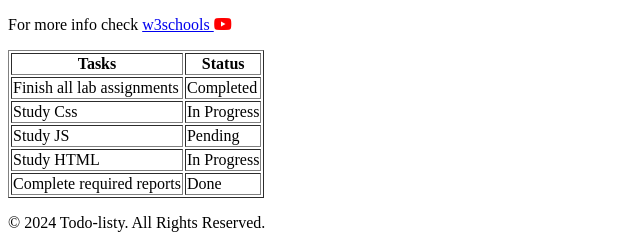
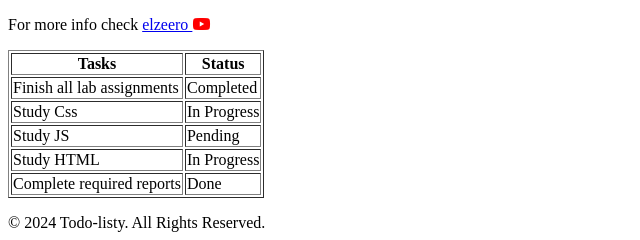
Before and after one commit to ReemLSHHSM/todo-project, a plain HTML site: page index.html in a window 1280 px wide. Shown: the top 240 px of the page, 0-640 px from the left. Drawn offline with Linux system fonts and the light colour scheme.

Commit message:
fixed the link issue

```diff
--- a/index.html
+++ b/index.html
@@ -11,7 +11,7 @@
 <body>
     <header>
         <p>For more info check
-        <a href="https://w3schools.com/html/default.asp">w3schools </a><i class="fa-brands fa-youtube" style="color: red;"></i></p>
+        <a href="https://www.youtube.com/watch?v=SUW49Jjxvac">elzeero </a><i class="fa-brands fa-youtube" style="color: red;"></i></p>
     </header>
     <main>
         <table border="1">
```
